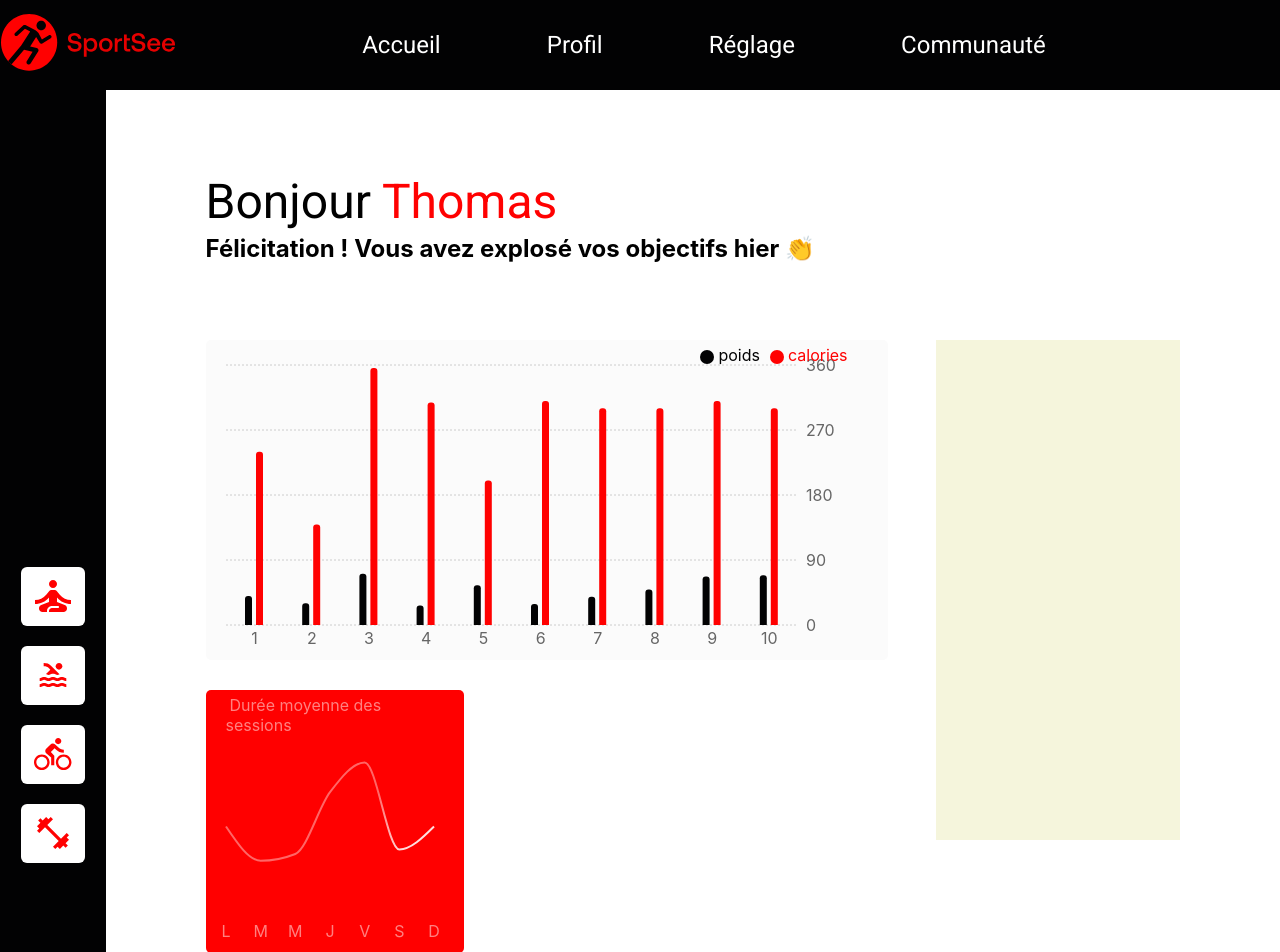
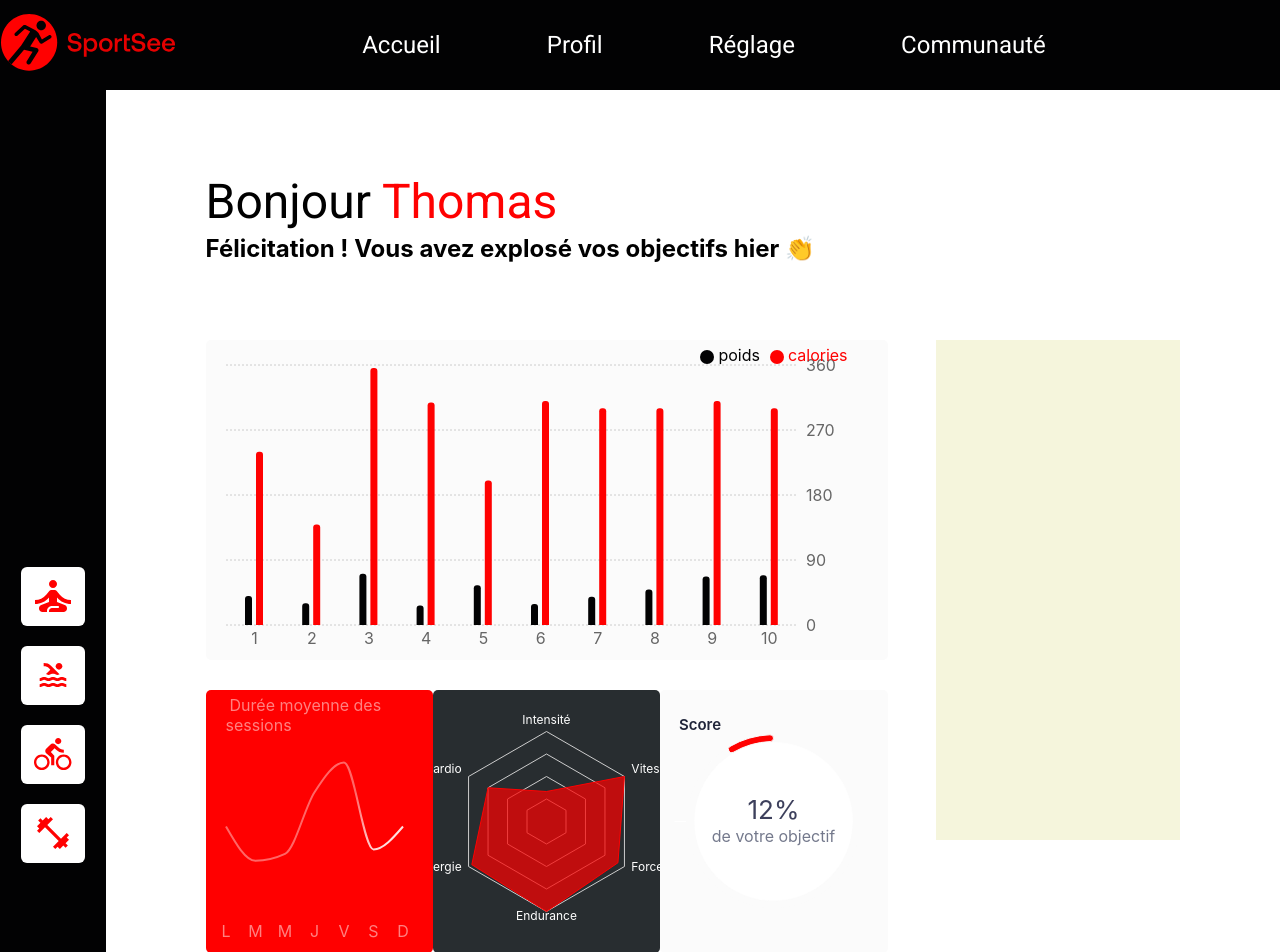
Before and after one commit to louannem/LouanneMartins_12_11012022, a React (Create React App) app: page / in a window 1280 px wide. Shown: the top 952 px of the page. Built offline with nearby package versions, Linux system fonts and the light colour scheme.

Commit message:
Ajout de la pie chart v1

```diff
--- /dev/null
+++ b/src/components/PieChart/index.jsx
@@ -0,0 +1,61 @@
+import React, { PureComponent } from 'react';
+import { PieChart, Pie, ResponsiveContainer, Cell, Label, Legend } from 'recharts';
+
+const data = [
+    {
+        subject:'Score',
+        value: 12
+    },
+    {
+        subject: 'scoring',
+        value: 88
+    }
+]
+
+const pieFill = [
+    {
+        id: "pie filler",
+        value: 1
+    }
+]
+
+const colors = [ '#FF0101', '#FBFBFB']
+
+function CustomLabel({viewBox, value1, value2}){
+    const {cx, cy} = viewBox;
+    return (
+     <text x={cx} y={cy-10} fill="#3d405c" className="recharts-text recharts-label" textAnchor="middle" dominantBaseline="central">
+        <tspan alignmentBaseline="middle" fontSize="26">{value1}</tspan>
+        <tspan fontSize="16" x={cx} dy="24" fill="#74798C">{value2}</tspan>
+     </text>
+    )
+}
+
+function CustomTitle() {
+    return (
+          <text x={40} y={40} dy={0} fill="#20253A" fontWeight={600} fontSize={15} textAnchor="middle">Score</text>
+    )
+  }
+
+class SimplePieChart extends React.Component {
+    render(){
+        return(
+            <ResponsiveContainer width="100%" height="100%">
+                <PieChart>
+                <Pie label={<CustomTitle/>} isAnimationActive={false} data={pieFill} dataKey="value" cx="50%" cy="50%" outerRadius={79} fill="#ffff"  />
+                    <Pie startAngle={90} data={data} dataKey="value" cx="50%" cy="50%" innerRadius={80} fill="#FF0000" cornerRadius={40}>
+                    <Label  position="center"
+                        content={<CustomLabel value1={data[0].value + "%"} value2="de votre objectif"/>}>
+                    </Label>
+                        { data.map((entry, index) => <Cell key={`cell-${index}`}  fill={colors[index % colors.length]} stroke="#FBFBFB"/>) }
+                    </Pie>
+
+
+                </PieChart>
+
+            </ResponsiveContainer>
+        )
+    }
+}
+
+export default SimplePieChart
--- a/src/components/Profile/index.jsx
+++ b/src/components/Profile/index.jsx
@@ -2,6 +2,8 @@ import React from "react"
 import "../../utils/styles/Profile.css"
 import BarChartTest from "../BarChart"
 import LineChartTest from "../LineChart"
+import UserRadarChart from "../RadarChart"
+import SimplePieChart from "../PieChart"
 
 class Profile extends React.Component {
     render() {
@@ -24,6 +26,14 @@ class Profile extends React.Component {
                                 <LineChartTest/>
                             </div>
 
+                            <div className="radarchart-wrapper">
+                                <UserRadarChart/>
+                            </div>
+
+                            <div className="piechart-wrapper">
+                                <SimplePieChart/>
+                            </div>
+
                         </div>
                     </div>
                     <div className="stats-wrapper"></div>
--- /dev/null
+++ b/src/components/RadarChart/index.jsx
@@ -0,0 +1,57 @@
+import React, { PureComponent } from 'react';
+import { Radar, RadarChart, PolarGrid, PolarAngleAxis, PolarRadiusAxis, ResponsiveContainer, Legend } from 'recharts';
+
+const data = [
+    {
+        subject: 'Intensité',
+        A: 40,
+        B: 110,
+        fullMark: 150,
+    },
+    {
+        subject: 'Vitesse',
+        A: 120,
+        B: 110,
+        fullMark: 150,
+    },
+    {
+        subject: 'Force',
+        A: 110,
+        B: 10,
+        fullMark: 150,
+    },
+    {
+        subject: 'Endurance',
+        A: 120,
+        B: 110,
+        fullMark: 150,
+    },
+    {
+        subject: 'Energie',
+        A: 115,
+        B: 105,
+        fullMark: 150,
+    },
+    {
+        subject: 'Cardio',
+        A: 90,
+        B: 80,
+        fullMark: 150,
+    },
+]
+
+class UserRadarChart extends React.Component {
+    render() {
+        return(
+            <ResponsiveContainer width="100%" height="100%">
+                <RadarChart outerRadius={90} width={730} height={250} data={data}>
+                    <PolarGrid radialLines={false} />
+                    <PolarAngleAxis dataKey="subject" tick={{fill: '#ffff'}} />
+                    <Radar dataKey="A" stroke="#FF0101" fill="#FF0101" fillOpacity={0.7} />
+                </RadarChart>
+            </ResponsiveContainer>
+        )
+    }
+}
+
+export default UserRadarChart
--- a/src/utils/styles/Profile.css
+++ b/src/utils/styles/Profile.css
@@ -12,7 +12,12 @@ h1 span { color: #FF0101}
 .profile-content { width: 100%; display: flex; justify-content: space-between; margin-top: 77px}
 .graph-wrapper {width:70%; height: 613px; }
 .barchart-wrapper { height: 320px; background-color: #FBFBFB; border-radius: 5px;}
-.other-graphs { height: 263px; margin-top: 30px}
+
+.other-graphs { height: 263px; margin-top: 30px; display: flex; justify-content: space-between;}
 .stats-wrapper { width:25%; height: 500px; background-color: beige;}
 
-.linechart-wrapper { width: 258px; height: 263px; background: red; border-radius: 5px;}
+.linechart-wrapper, .radarchart-wrapper, .piechart-wrapper {width: 258px; height: 263px; border-radius: 5px; }
+.linechart-wrapper { background: red; }
+.radarchart-wrapper { background: #282D30; font-size: 12px;}
+.piechart-wrapper { background-color: #FBFBFB;}
+.piechart-wrapper span { color: #20253A}
```
Also changed, not shown: src/components/LineChart/index.jsx (+1 -11 lines).
